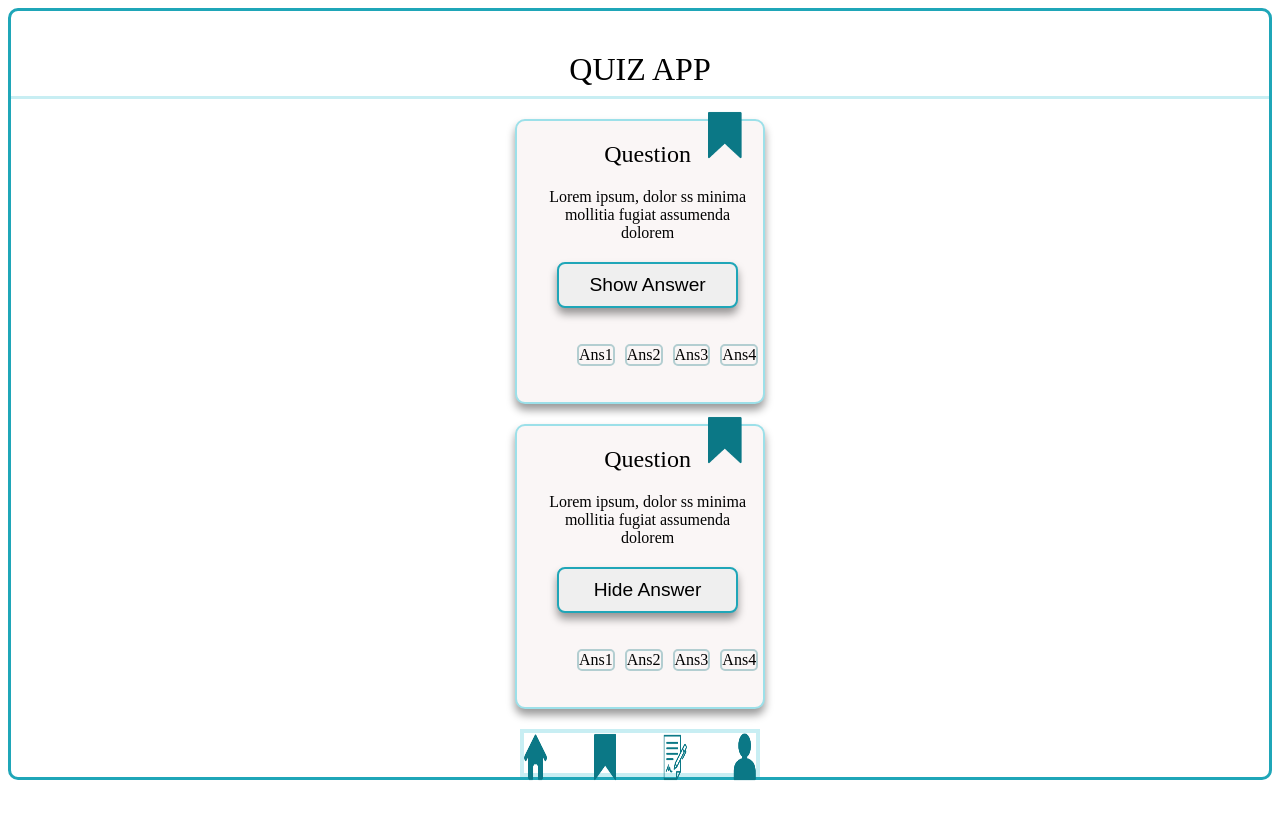
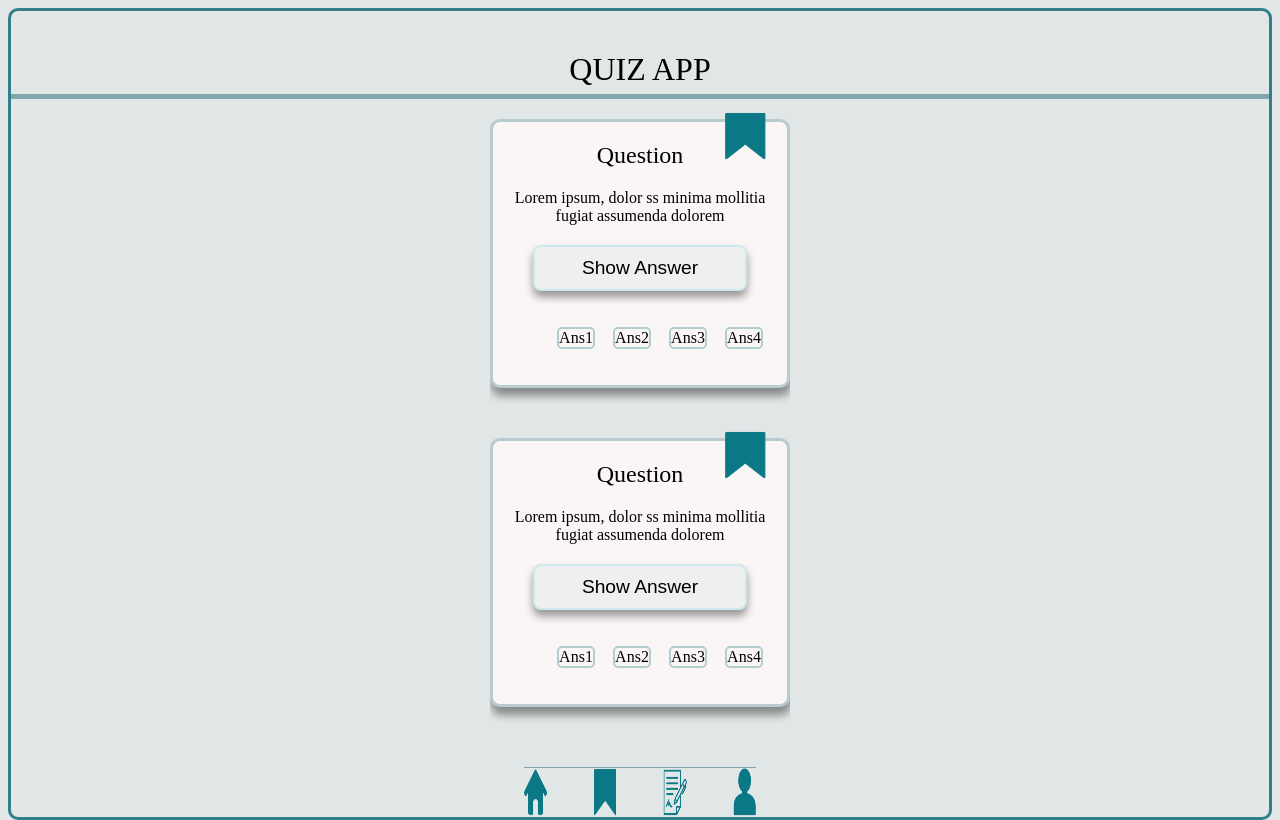
Before and after one commit to L-Kunu/Quiz-app, a website: page index.html in a window 1280 px wide. Drawn offline with Linux system fonts and the light colour scheme.

Commit message:
Add background color and made changes

```diff
--- a/base.css
+++ b/base.css
@@ -10,7 +10,8 @@ html {
 
 body {
   font-family: serif;
-  border: 3px solid rgb(31, 166, 184);
+  background-color: rgb(225, 230, 230);
+  border: 3px solid rgb(50, 126, 138);
   border-radius: 10px;
   display: flex;
   flex-direction: column;
--- a/index.html
+++ b/index.html
@@ -14,7 +14,7 @@
     </nav>
 
     <main data-page="home" class="scrollable">
-      <article class="quiz__card">
+      <article class="quiz__card home">
         <img
           class="bookmark"
           src="icons/bookmark.png"
@@ -47,7 +47,7 @@
         <div class="question__Scard">
           Lorem ipsum, dolor ss minima mollitia fugiat assumenda dolorem
         </div>
-        <button class="show-answer__btn">Hide Answer</button>
+        <button class="show-answer__btn">Show Answer</button>
         <ul class="answers">
           <li>Ans1</li>
           <li>Ans2</li>
--- a/styles.css
+++ b/styles.css
@@ -1,5 +1,5 @@
 @import 'base.css';
-@import 'components/header.css';
-@import 'components/bookmark.css';
-@import 'components/quiz-card.css';
-@import 'components/footer.css';
+@import 'styles/components/header.css';
+@import 'styles/components/bookmark.css';
+@import 'styles/components/quiz-card.css';
+@import 'styles/components/footer.css';
--- a/components/footer.css
+++ b/styles/components/footer.css
@@ -2,13 +2,14 @@
   display: flex;
   justify-content: space-between;
   gap: 20px;
-  height: 48px;
-  padding-top: 0;
-  border: 4px solid rgb(200, 238, 243);
+  height: 50px;
+  margin-top: 10px;
+  border-top: 1px solid rgb(128, 167, 173);
 }
 
 .icons {
   display: contents;
+  z-index: 2px;
 }
 
 .icons img {
--- a/components/header.css
+++ b/styles/components/header.css
@@ -6,7 +6,7 @@ header {
 nav {
   display: flex;
   justify-content: center;
-  border-bottom: solid rgb(200, 238, 243);
+  border-bottom: 5px solid rgb(128, 167, 173);
   height: 48px;
   width: 100%;
 }
--- a/components/quiz-card.css
+++ b/styles/components/quiz-card.css
@@ -2,13 +2,20 @@
   position: relative;
   display: grid;
   align-items: center;
-  width: 250px;
+  width: 300px;
   padding: 20px;
-  margin: 20px;
-  box-shadow: 0 6px 8px rgba(0, 0, 0, 0.4);
-  border: 2px solid rgb(156, 224, 233);
+  margin-bottom: 50px;
+  box-shadow: 1px 8px 8px rgba(0, 0, 0, 0.4);
+  border: 3px solid rgb(184, 203, 206);
   border-radius: 10px;
   background: rgb(250, 246, 246);
+}
+
+.home {
+  margin-top: 20px;
+}
+
+@media only screen and (min-width: 600px) {
 }
 
 .question__title {
@@ -20,7 +27,7 @@
   display: flex;
   justify-content: center;
   padding: 10px;
-  border: 2px solid rgb(31, 166, 184);
+  border: 2px solid rgb(204, 233, 238);
   border-radius: 8px;
   box-shadow: 0 6px 8px rgba(0, 0, 0, 0.4);
   font-size: 1.2rem;
```
Also changed, not shown: styles/components/bookmark.css (renamed from components/bookmark.css).
